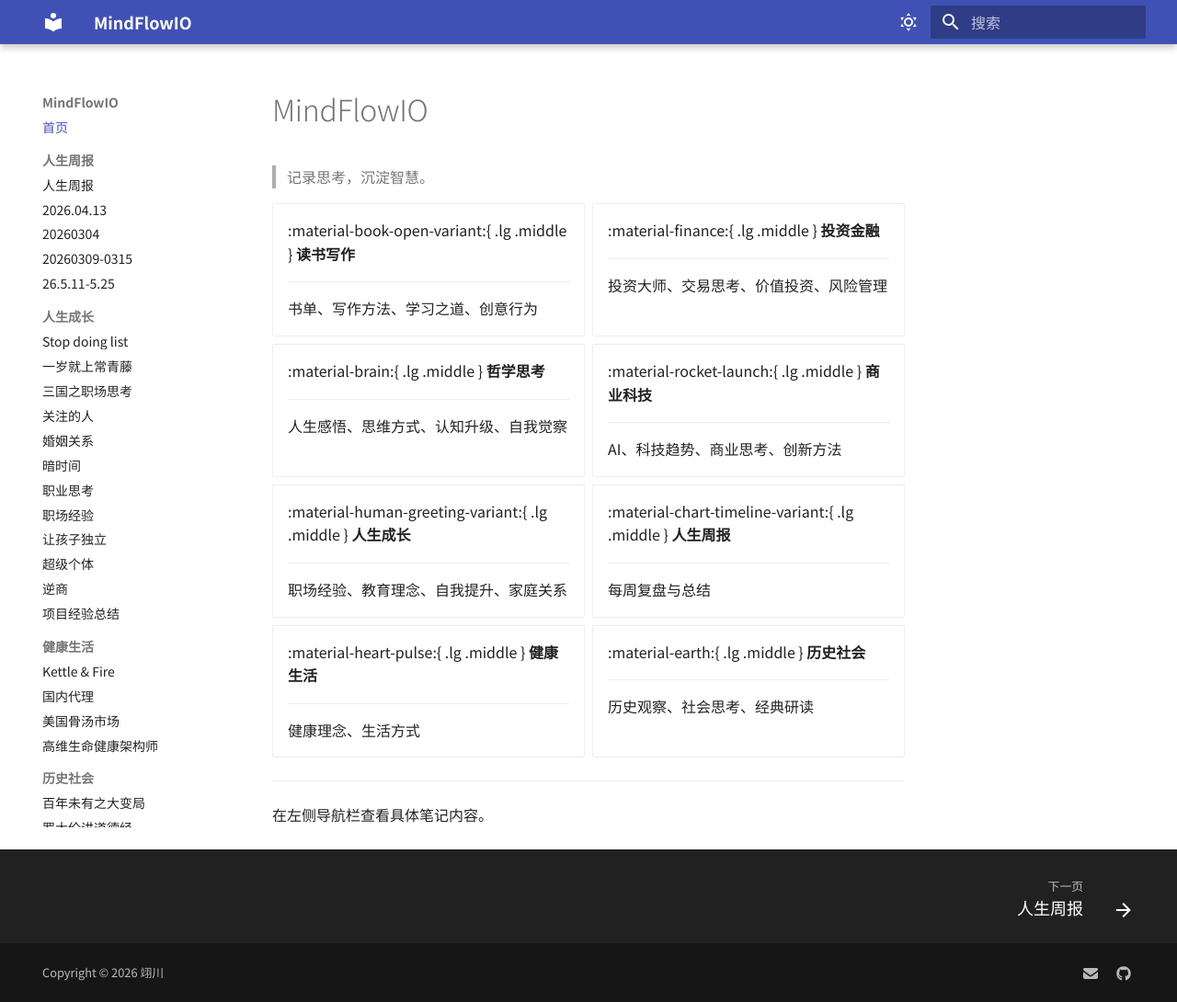
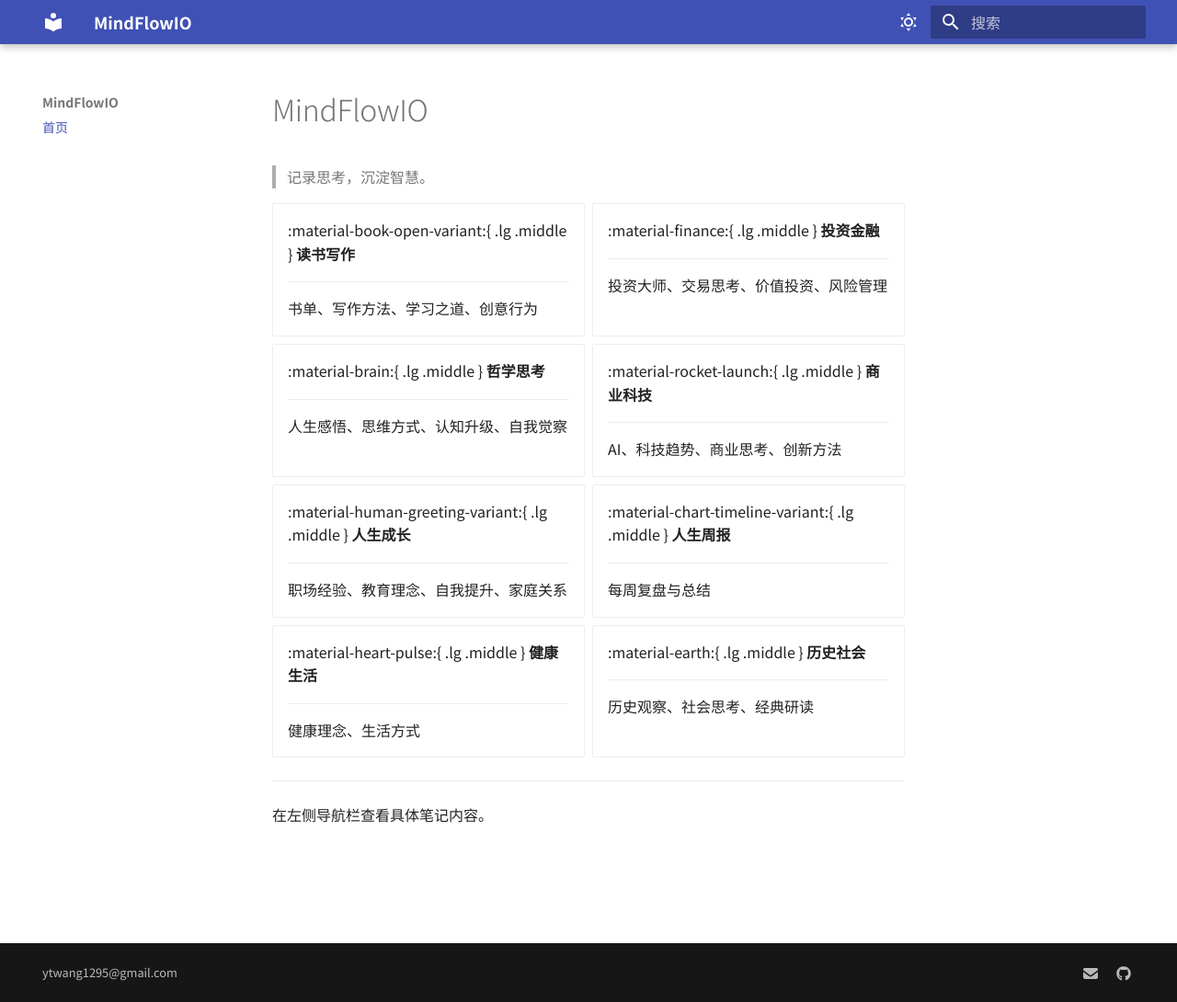
Before and after one commit to Wang-Taylor/mind-flow-notes, an MkDocs documentation site: the page built from docs/index.md, in a window 1280 px wide and 1090 px high. Shown: the whole window at 92% size. Built offline with MkDocs 1.6.1 and Material for MkDocs 9.7.7, drawn with Linux system fonts in a browser that asks for light colours; some of the changed lines change nothing that is shown.

Commit message:
简化导航栏，底部改为显示邮箱

```diff
--- a/mkdocs.yml
+++ b/mkdocs.yml
@@ -43,7 +43,7 @@ extra:
     - icon: fontawesome/brands/github
       link: https://github.com/Wang-Taylor
 
-copyright: Copyright &copy; 2026 翊川
+copyright: ytwang1295@gmail.com
 
 markdown_extensions:
   - pymdownx.highlight:
@@ -60,103 +60,3 @@ markdown_extensions:
 
 nav:
   - 首页: index.md
-  - 人生周报:
-    - 人生周报: 人生周报/人生周报.html
-    - 2026.04.13: 人生周报/2026.4.13人生周报.html
-    - 20260304: 人生周报/人生周报20260304.html
-    - 20260309-0315: 人生周报/人生周报20260309-0315.html
-    - 26.5.11-5.25: 人生周报/人生周报26.5.11-5.25.html
-  - 人生成长:
-    - Stop doing list: 人生成长/Stop doing list.html
-    - 一岁就上常青藤: 人生成长/一岁就上常青藤.html
-    - 三国之职场思考: 人生成长/三国之职场思考.html
-    - 关注的人: 人生成长/关注的人.html
-    - 婚姻关系: 人生成长/婚姻关系.html
-    - 暗时间: 人生成长/暗时间.html
-    - 职业思考: 人生成长/职业思考.html
-    - 职场经验: 人生成长/职场经验.html
-    - 让孩子独立: 人生成长/让孩子独立.html
-    - 超级个体: 人生成长/超级个体.html
-    - 逆商: 人生成长/逆商.html
-    - 项目经验总结: 人生成长/项目经验总结.html
-  - 健康生活:
-    - Kettle & Fire: 健康生活/Kettle & Fire.html
-    - 国内代理: 健康生活/国内代理.html
-    - 美国骨汤市场: 健康生活/美国骨汤市场.html
-    - 高维生命健康架构师: 健康生活/高维生命健康架构师.html
-  - 历史社会:
-    - 百年未有之大变局: 历史社会/百年未有之大变局.html
-    - 罗大伦讲道德经: 历史社会/罗大伦讲道德经.html
-    - 读资治通鉴: 历史社会/读资治通鉴.html
-    - 资治通鉴: 历史社会/资治通鉴.html
-    - 王树国校长说: 历史社会/王树国校长说.html
-  - 哲学思考:
-    - 人生只有一件事: 哲学思考/2022.11.26人生只有一件事.html
-    - 反脆弱: 哲学思考/2023.12.01 反脆弱.html
-    - 近期思考: 哲学思考/2025.10.31 近期思考.html
-    - 为什么伟大不能被计划: 哲学思考/2025.5.21为什么伟大不能被计划.html
-    - 臣服实验: 哲学思考/2025.5.27 臣服实验.html
-    - 关于注意力: 哲学思考/2025.5.29 关于注意力.html
-    - 关于意义: 哲学思考/2025.5.30 关于意义.html
-    - Ikigai: 哲学思考/Ikigai.html
-    - 不安的哲学: 哲学思考/不安的哲学.html
-    - 大自然如何工作: 哲学思考/大自然如何工作.html
-    - 少有人走的路: 哲学思考/少有人走的路.html
-    - 幸福的真谛: 哲学思考/幸福的真谛.html
-    - 庄子: 哲学思考/庄子.html
-    - 开悟其实很简单: 哲学思考/开悟其实很简单.html
-    - 思考帽: 哲学思考/思考帽.html
-    - 意识到觉知本身: 哲学思考/意识到觉知本身.html
-    - 清醒的活: 哲学思考/清醒的活.html
-    - 理性决策的贝叶斯原理: 哲学思考/理性决策的贝叶斯原理.html
-    - 生活太重要不能太认真: 哲学思考/生活太重要，不能太认真.html
-    - 遇见未知的自己: 哲学思考/遇见未知的自己.html
-  - 商业科技:
-    - 2026技术元年: 商业科技/2026技术元年.html
-    - AI应用思考: 商业科技/AI应用思考.html
-    - KK对于人工智能的看法: 商业科技/KK对于人工智能的看法.html
-    - KK涌现的自我循环: 商业科技/KK涌现的自我循环.html
-    - 万物重构: 商业科技/万物重构.html
-    - 刷新-萨提亚: 商业科技/刷新-萨提亚.html
-    - 商业航天: 商业科技/商业航天.html
-    - 埃隆之作: 商业科技/埃隆之作.html
-    - 无人知晓-让奇迹发生: 商业科技/无人知晓-让奇迹发生.html
-    - 沉默的主角-韦青: 商业科技/沉默的主角-韦青.html
-  - 投资金融:
-    - Stan Druckenmiller: 投资金融/Stan Druckenmiller.html
-    - Stan Druckenmiller采访: 投资金融/Stan Druckenmiller采访.html
-    - 交易思考: 投资金融/交易思考.html
-    - 凯恩斯投资真经: 投资金融/凯恩斯投资真经.html
-    - 动态对冲: 投资金融/动态对冲.html
-    - 安全边际: 投资金融/安全边际.html
-    - 巴菲特最新访谈: 投资金融/巴菲特最新访谈.html
-    - 巴菲特致股东的信: 投资金融/巴菲特致股东的信.html
-    - 怎样选择成长股: 投资金融/怎样选择成长股.html
-    - 投资反思: 投资金融/投资反思.html
-    - 投资大师: 投资金融/投资大师.html
-    - 李录演讲: 投资金融/李录演讲.html
-    - 李录的建议: 投资金融/李录的建议.html
-    - 标的: 投资金融/标的.html
-    - 益处与顾虑之间的非对称性: 投资金融/益处与顾虑之间的非对称性.html
-    - 稳定与风险: 投资金融/稳定与风险.html
-    - 第一性原理: 投资金融/第一性原理.html
-    - 纳瓦尔宝典: 投资金融/纳瓦尔宝典.html
-    - 纳瓦尔最新访谈: 投资金融/纳瓦尔最新访谈.html
-    - 芒格传: 投资金融/芒格传.html
-    - 芒格关于可口可乐的案例分析: 投资金融/芒格关于可口可乐的案例分析.html
-    - 财富自由之路-李笑来: 投资金融/财富自由之路-李笑来.html
-    - 逆向思维: 投资金融/逆向思维.html
-    - 金钱心理学-摩根侯赛尔: 投资金融/金钱心理学-摩根侯赛尔.html
-    - 金钱的艺术: 投资金融/金钱的艺术.html
-    - 霍华德·马克思: 投资金融/霍华德·马克思.html
-    - 非对称风险: 投资金融/非对称风险.html
-  - 读书写作:
-    - 个人方法论: 读书写作/个人方法论.html
-    - 书单: 读书写作/书单.html
-    - 关于写作: 读书写作/关于写作.html
-    - 写作中注意的两点: 读书写作/写作中注意的两点.html
-    - 创意行为: 读书写作/创意行为.html
-    - 创新者的窘境: 读书写作/创新者的窘境.html
-    - 刻意练习: 读书写作/刻意练习.html
-    - 如何读书: 读书写作/如何读书.html
-    - 学习之道: 读书写作/学习之道.html
```
